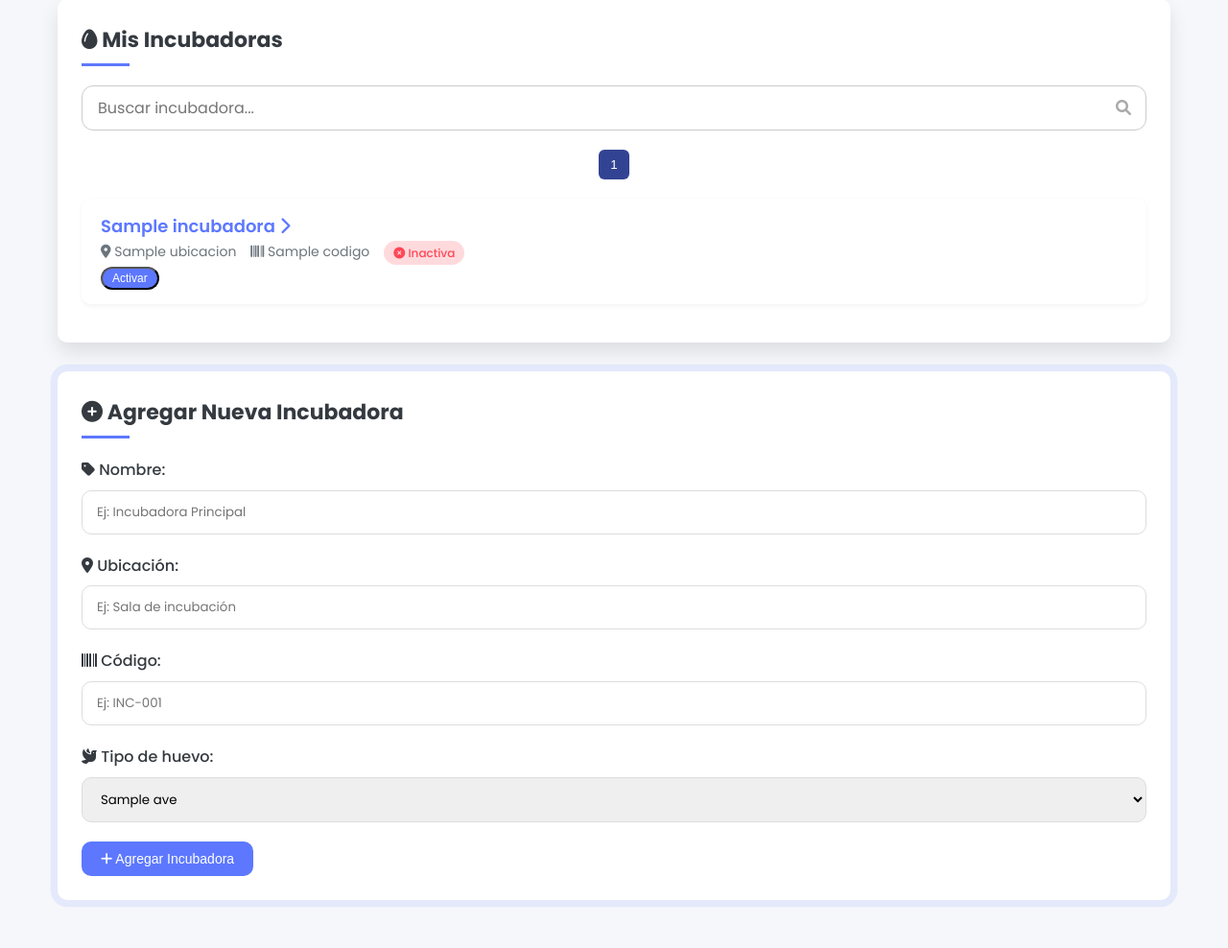
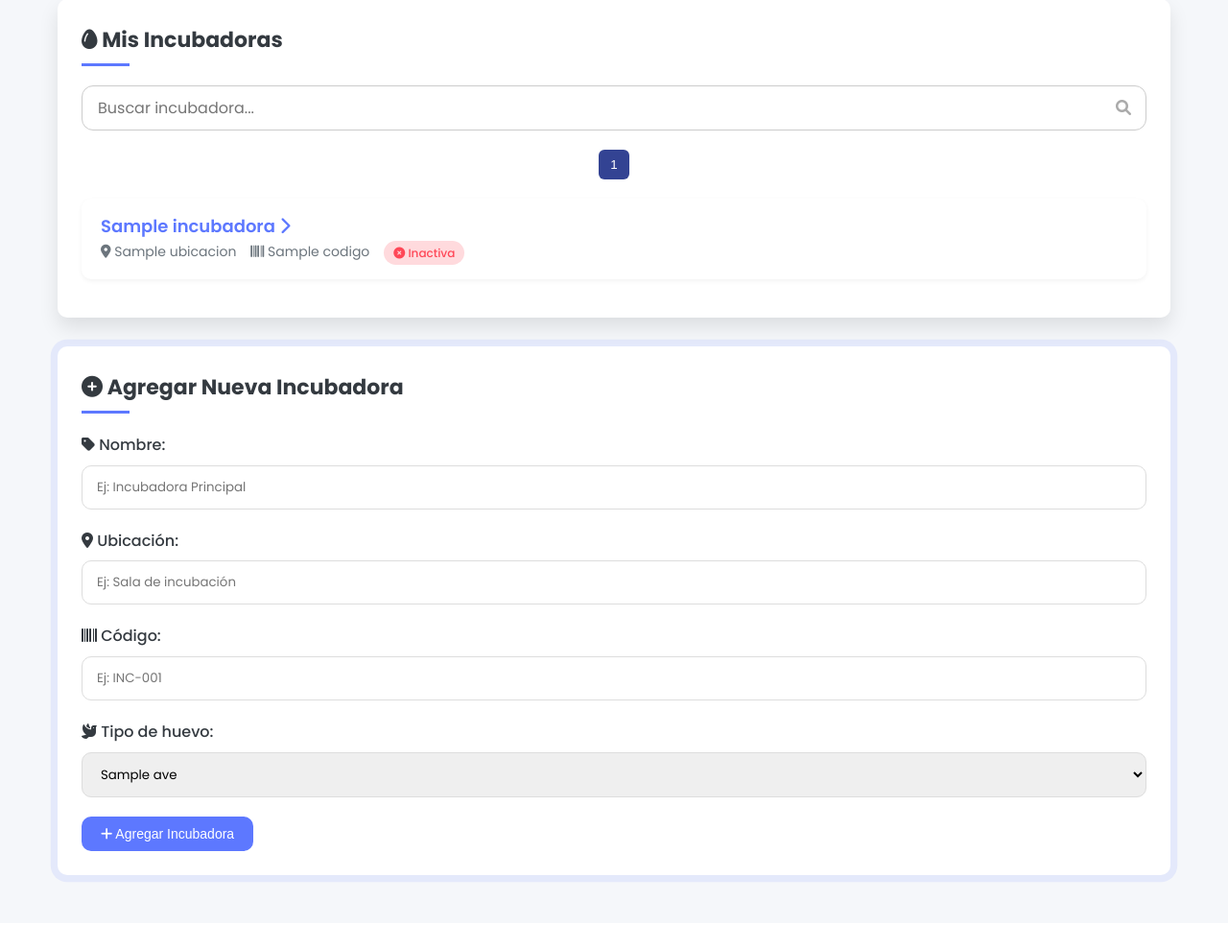
Before and after one commit to ChinitoPacas31/mockup, a Flask app: template backend-flask/templates/incubadoras.html in a window 1280 px wide. Shown: the part 176-1164 px from the top of the page at 96% size. After the commit the page ends 1096 px from the top, so only its background shows below. Run offline with Flask 3, Linux system fonts and the light colour scheme; the template is opened without the code that fills it: most values are stand-ins (such as "Sample title", 1, 10 or a date in 2020).

Commit message:
botón activar y desactivar
Corrección final del boton activar y desactivar incubadora

```diff
--- a/backend-flask/templates/incubadoras.html
+++ b/backend-flask/templates/incubadoras.html
@@ -43,16 +43,12 @@
               <div class="incubadora-details">
                 <span><i class="fas fa-map-marker-alt"></i> {{ i.ubicacion }}</span>
                 <span><i class="fas fa-barcode"></i> {{ i.codigo }}</span>
-                <span id="estado-{{ i.id }}" class="incubadora-status {{ 'status-active' if i.activa else 'status-inactive' }}">
+                <span id="estado-{{ i.id }}" class="incubadora-status {{ 'status-active' if i.activa else 'status-inactive' }}" onclick="toggleIncubadora('{{ i.id }}')">
                   <i class="fas fa-{{ 'check-circle' if i.activa else 'times-circle' }}"></i>
                   {{ "Activa" if i.activa else "Inactiva" }}
                 </span>
 
-
               </div>
-              <button class="btn-incubadora-status" onclick="toggleIncubadora('{{ i.id }}')">
-                {{ "Desactivar" if i.activa else "Activar" }}
-              </button>
             </div>
           </li>
         {% else %}
@@ -171,39 +167,46 @@ document.addEventListener('DOMContentLoaded', () => {
 });
 
 function toggleIncubadora(id) {
+  const estadoEl = document.getElementById(`estado-${id}`);
+  const esActiva = estadoEl.classList.contains('status-active');
+
+  const mensaje = esActiva
+    ? '¿Estás seguro que deseas desactivar esta incubadora?'
+    : '¿Deseas activar esta incubadora?';
+
+  const confirmar = confirm(mensaje);
+  if (!confirmar) return;
+
   fetch(`/api/incubadora/${id}/toggle`, {
     method: 'POST'
   })
   .then(res => res.json())
   .then(data => {
     if (data.success) {
-        const estadoEl = document.getElementById(`estado-${id}`);
-        const icon = estadoEl.querySelector('i');
-        const boton = estadoEl.nextElementSibling;
+      const estado = document.getElementById(`estado-${id}`);
+      const icon = estado.querySelector('i');
 
       if (data.activa) {
-          estadoEl.classList.remove('status-inactive');
-          estadoEl.classList.add('status-active');
-          icon.className = 'fas fa-check-circle';
-          estadoEl.innerHTML = `<i class="fas fa-check-circle"></i> Activa`;
-          boton.textContent = 'Desactivar';
+        estado.classList.remove('status-inactive');
+        estado.classList.add('status-active');
+        estado.innerHTML = `<i class="fas fa-check-circle"></i> Activa`;
       } else {
-          estadoEl.classList.remove('status-active');
-          estadoEl.classList.add('status-inactive');
-          icon.className = 'fas fa-times-circle';
-          estadoEl.innerHTML = `<i class="fas fa-times-circle"></i> Inactiva`;
-          boton.textContent = 'Activar';
+        estado.classList.remove('status-active');
+        estado.classList.add('status-inactive');
+        estado.innerHTML = `<i class="fas fa-times-circle"></i> Inactiva`;
       }
     } else {
-        alert('Error al cambiar estado.');
+      alert('No se pudo cambiar el estado.');
     }
   })
   .catch(err => {
-      console.error('Error en toggle:', err);
+    console.error('Error:', err);
     alert('Error en la petición.');
   });
 }
 
+
+
   </script>
 </body>
 </html>
```
Lines whose indentation alone changed are shown as unchanged.
